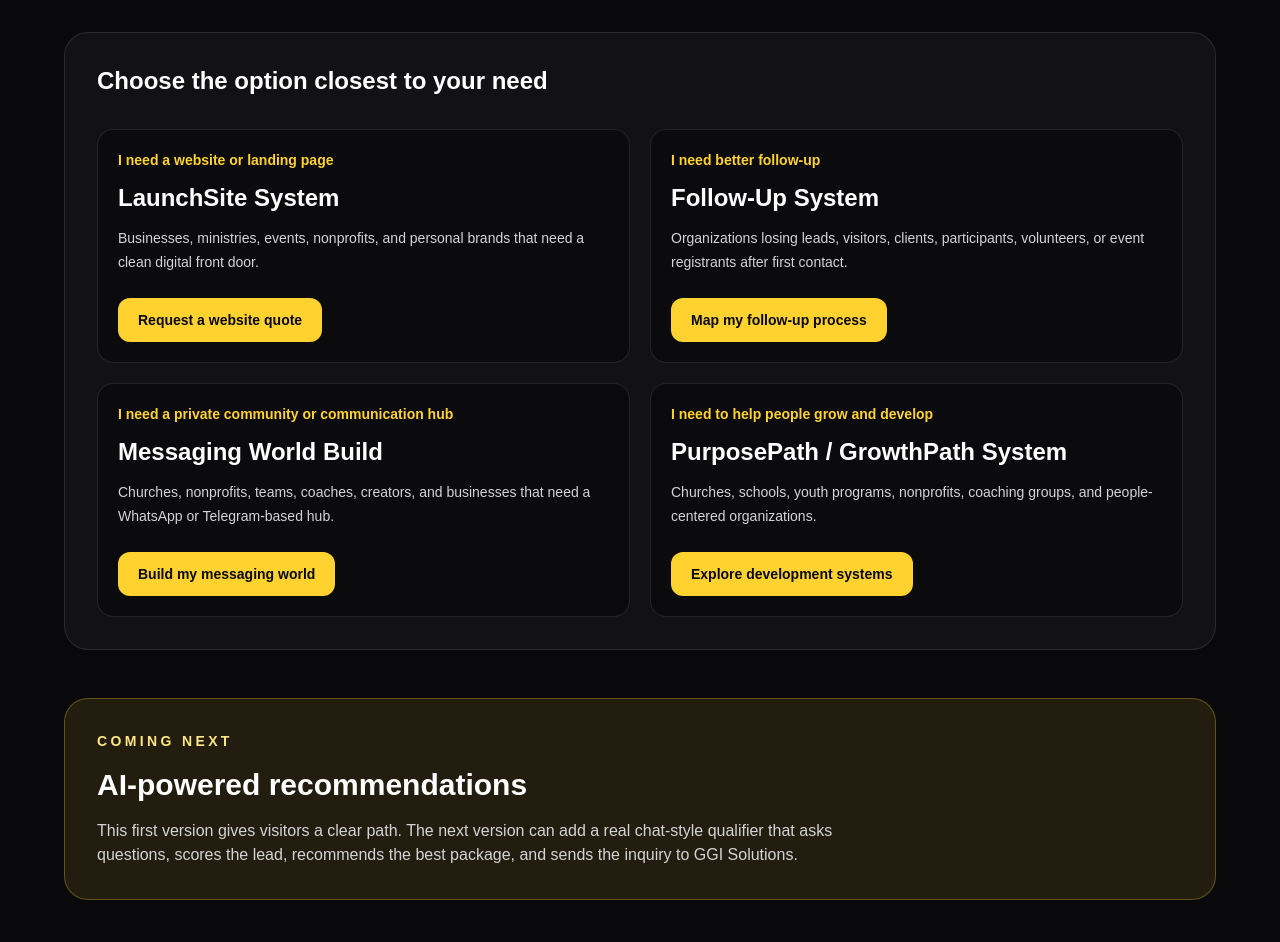
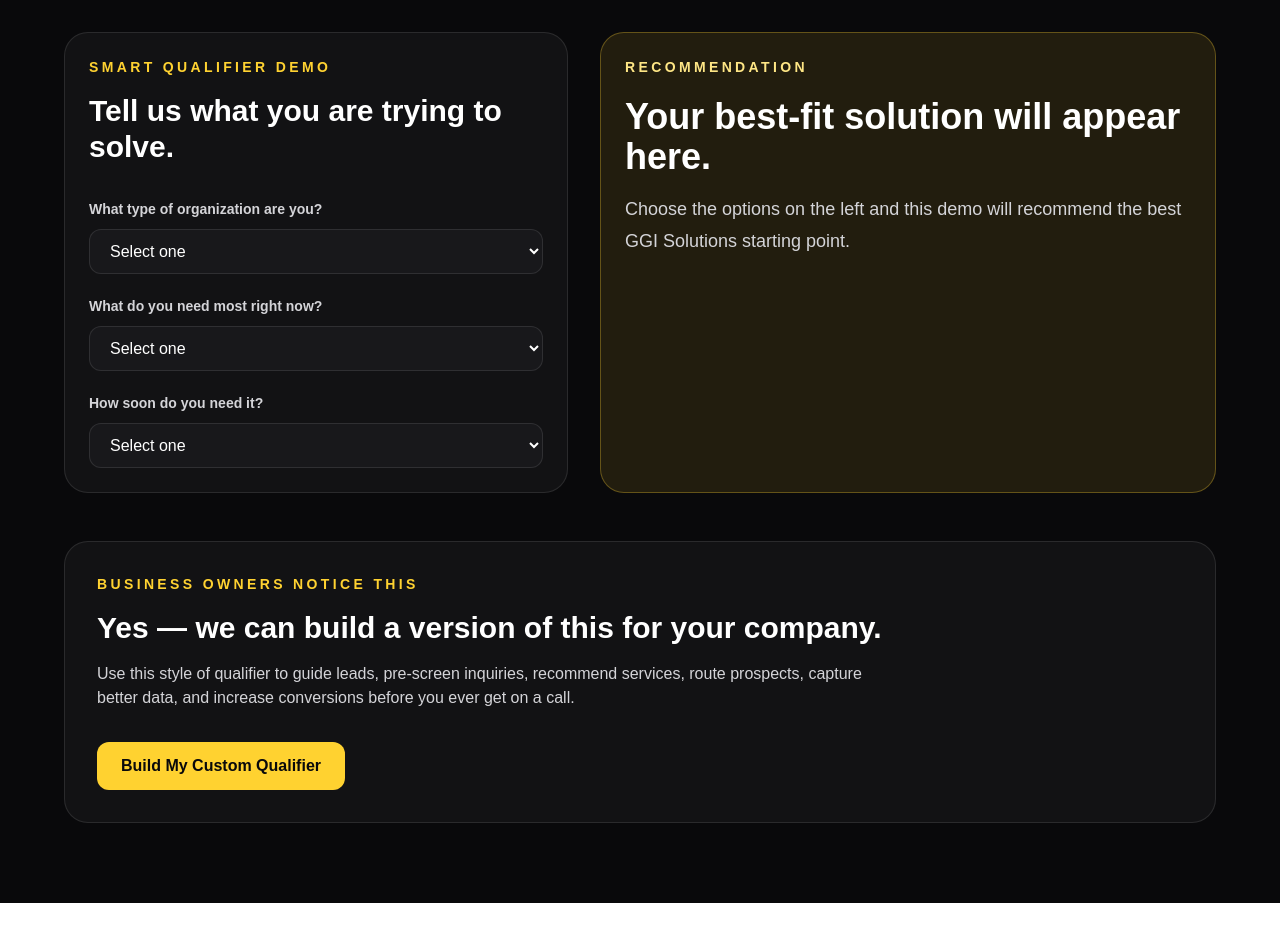
Before and after one commit to Pastorreno/ggi-app-starter, a Next.js app: page /qualifier in a window 1280 px wide. Shown: the part 480-1422 px from the top of the page. After the commit the page ends 1383 px from the top, so only its background shows below. Built offline with nearby package versions, Linux system fonts and the light colour scheme.

Commit message:
Upgrade qualifier page into product demo

```diff
--- a/src/app/qualifier/page.tsx
+++ b/src/app/qualifier/page.tsx
@@ -1,31 +1,5 @@
 import Link from 'next/link'
-
-const paths = [
-  {
-    need: 'I need a website or landing page',
-    recommendation: 'LaunchSite System',
-    bestFor: 'Businesses, ministries, events, nonprofits, and personal brands that need a clean digital front door.',
-    nextStep: 'Request a website quote',
-  },
-  {
-    need: 'I need better follow-up',
-    recommendation: 'Follow-Up System',
-    bestFor: 'Organizations losing leads, visitors, clients, participants, volunteers, or event registrants after first contact.',
-    nextStep: 'Map my follow-up process',
-  },
-  {
-    need: 'I need a private community or communication hub',
-    recommendation: 'Messaging World Build',
-    bestFor: 'Churches, nonprofits, teams, coaches, creators, and businesses that need a WhatsApp or Telegram-based hub.',
-    nextStep: 'Build my messaging world',
-  },
-  {
-    need: 'I need to help people grow and develop',
-    recommendation: 'PurposePath / GrowthPath System',
-    bestFor: 'Churches, schools, youth programs, nonprofits, coaching groups, and people-centered organizations.',
-    nextStep: 'Explore development systems',
-  },
-]
+import { QualifierDemo } from '@/components/ggi/QualifierDemo'
 
 export default function QualifierPage() {
   return (
@@ -38,34 +12,23 @@ export default function QualifierPage() {
 
         <section className="max-w-4xl">
           <p className="text-sm font-semibold uppercase tracking-[0.28em] text-amber-300">Solution Finder</p>
-          <h1 className="mt-6 text-5xl font-bold tracking-tight sm:text-7xl">Not sure what you need? Start here.</h1>
+          <h1 className="mt-6 text-5xl font-bold tracking-tight sm:text-7xl">Get matched with the right solution.</h1>
           <p className="mt-6 max-w-3xl text-lg leading-8 text-zinc-300">
-            Answer one simple question: what problem are you trying to solve? GGI Solutions will help point you toward the right website, follow-up system, messaging world, or development pathway.
+            This is the type of smart qualifier GGI Solutions can build for your business, church, nonprofit, or organization. Answer a few questions and get the best starting recommendation.
           </p>
         </section>
 
-        <section className="mt-14 rounded-3xl border border-white/10 bg-white/[0.04] p-6 md:p-8">
-          <h2 className="text-2xl font-bold">Choose the option closest to your need</h2>
-          <div className="mt-8 grid gap-5 md:grid-cols-2">
-            {paths.map((path) => (
-              <div key={path.need} className="rounded-2xl border border-white/10 bg-zinc-950/70 p-5">
-                <p className="text-sm font-semibold text-amber-300">{path.need}</p>
-                <h3 className="mt-3 text-2xl font-bold">{path.recommendation}</h3>
-                <p className="mt-3 text-sm leading-6 text-zinc-300">{path.bestFor}</p>
-                <Link href="/contact" className="mt-6 inline-flex rounded-xl bg-amber-300 px-5 py-3 text-sm font-bold text-zinc-950 hover:bg-amber-200">
-                  {path.nextStep}
-                </Link>
-              </div>
-            ))}
-          </div>
+        <section className="mt-14">
+          <QualifierDemo />
         </section>
 
-        <section className="mt-12 rounded-3xl border border-amber-300/30 bg-amber-300/10 p-8">
-          <p className="text-sm font-semibold uppercase tracking-[0.24em] text-amber-200">Coming Next</p>
-          <h2 className="mt-4 text-3xl font-bold">AI-powered recommendations</h2>
+        <section className="mt-12 rounded-3xl border border-white/10 bg-white/[0.04] p-8">
+          <p className="text-sm font-semibold uppercase tracking-[0.24em] text-amber-300">Business Owners Notice This</p>
+          <h2 className="mt-4 text-3xl font-bold">Yes — we can build a version of this for your company.</h2>
           <p className="mt-4 max-w-3xl text-zinc-300">
-            This first version gives visitors a clear path. The next version can add a real chat-style qualifier that asks questions, scores the lead, recommends the best package, and sends the inquiry to GGI Solutions.
+            Use this style of qualifier to guide leads, pre-screen inquiries, recommend services, route prospects, capture better data, and increase conversions before you ever get on a call.
           </p>
+          <Link href="/contact" className="mt-8 inline-flex rounded-xl bg-amber-300 px-6 py-3 font-bold text-zinc-950 hover:bg-amber-200">Build My Custom Qualifier</Link>
         </section>
       </div>
     </main>
```
